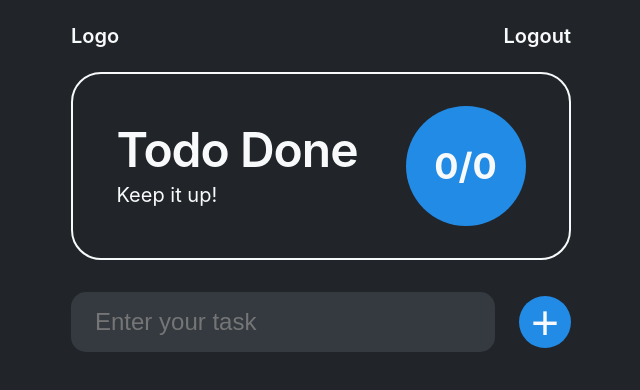
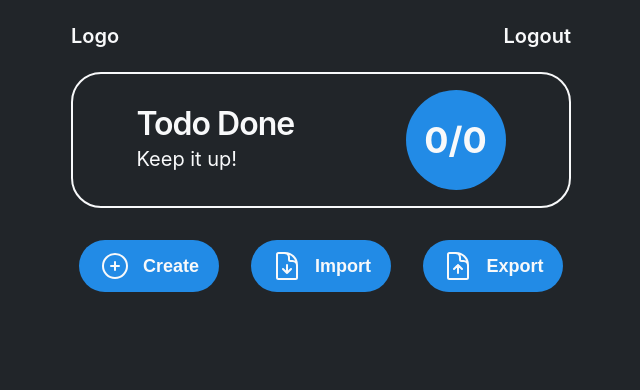
Before and after one commit to chicuongvo/todo-list, a React (Create React App) app: page / in a window 1280 px wide. Shown: the top 390 px of the page, without its empty margins (319-959 px from the left). Built offline with nearby package versions, Linux system fonts and the light colour scheme.

Commit message:
Add import & export excel file features

```diff
--- a/package.json
+++ b/package.json
@@ -9,7 +9,8 @@
     "react": "^18.3.1",
     "react-dom": "^18.3.1",
     "react-scripts": "5.0.1",
-    "web-vitals": "^2.1.4"
+    "web-vitals": "^2.1.4",
+    "xlsx": "^0.18.5"
   },
   "scripts": {
     "start": "react-scripts start",
--- a/src/App.js
+++ b/src/App.js
@@ -1,8 +1,10 @@
+import Dropbox from "./components/Dropbox";
 import FormTodo from "./components/FormTodo";
 import Header from "./components/Header";
+import Modal from "./components/Modal";
 import Nav from "./components/Nav";
 import TodoList from "./components/TodoList";
-import { useEffect, useRef, useReducer, createContext } from "react";
+import { useEffect, useRef, useReducer, createContext, useState } from "react";
 
 const taskReducer = (tasks, action) => {
   switch (action.type) {
@@ -17,9 +19,20 @@ const taskReducer = (tasks, action) => {
     case "edit":
       return tasks.map(task =>
         task.id === action.payload.id
-          ? { ...task, desc: action.payload.desc }
+          ? {
+              ...task,
+              name: action.payload.name,
+              desc: action.payload.desc,
+              deadline: action.payload.deadline,
+            }
           : task
       );
+    case "import": {
+      const newTasks = action.payload.map(task => {
+        return { ...task, id: crypto.randomUUID() };
+      });
+      return [...tasks, ...newTasks];
+    }
     default:
       throw new Error("Unknown action");
   }
@@ -28,6 +41,9 @@ const taskReducer = (tasks, action) => {
 export const TaskContext = createContext();
 
 function App() {
+  const [isOpenModal, setIsOpenModal] = useState(false);
+  const [isOpenDropbox, setIsOpenDropbox] = useState(false);
+  const [selectedTask, setSelectedTask] = useState(null);
   const [tasks, dispatch] = useReducer(
     taskReducer,
     null,
@@ -41,13 +57,6 @@ function App() {
       localStorage.setItem("tasks", JSON.stringify(tasks));
     },
     [tasks]
-  );
-
-  useEffect(
-    function () {
-      inputEl.current.focus();
-    },
-    [inputEl]
   );
 
   const handleAddTask = task => {
@@ -66,6 +75,10 @@ function App() {
     dispatch({ type: "edit", payload: task });
   };
 
+  const handleImportTasks = tasks => {
+    dispatch({ type: "import", payload: tasks });
+  };
+
   return (
     <TaskContext.Provider
       value={{
@@ -74,14 +87,23 @@ function App() {
         onMarkTask: handleMarkTask,
         onDeleteTask: handleDeleteTask,
         onEditTask: handleEditTask,
+        onImportTasks: handleImportTasks,
+        isOpenModal,
+        setIsOpenModal,
+        selectedTask,
+        setSelectedTask,
+        isOpenDropbox,
+        setIsOpenDropbox,
       }}
     >
       <div className="wrapper">
         <Nav />
         <main>
           <Header />
-          <FormTodo ref={inputEl}></FormTodo>
+          <FormTodo />
           <TodoList />
+          <Modal />
+          <Dropbox />
         </main>
       </div>
     </TaskContext.Provider>
--- /dev/null
+++ b/src/components/Dropbox.js
@@ -0,0 +1,64 @@
+import { useContext, useState } from "react";
+import * as XLSX from "xlsx";
+import { TaskContext } from "../App";
+import styles from "../styles/Modal.module.css";
+
+function Dropbox() {
+  const [excelData, setExcelData] = useState([]);
+  const { isOpenDropbox, setIsOpenDropbox, onImportTasks } =
+    useContext(TaskContext);
+
+  const handleFileUpload = event => {
+    const file = event.target.files[0];
+    console.log(file);
+    if (file) {
+      const reader = new FileReader();
+
+      reader.onload = e => {
+        const data = e.target.result;
+
+        const workbook = XLSX.read(data, { type: "binary" });
+
+        const sheetName = workbook.SheetNames[0];
+        const sheet = workbook.Sheets[sheetName];
+
+        const jsonData = XLSX.utils.sheet_to_json(sheet);
+
+        setExcelData(jsonData);
+        console.log(jsonData);
+      };
+
+      reader.readAsArrayBuffer(file);
+    }
+  };
+
+  const handleSubmit = e => {
+    e.preventDefault();
+    setIsOpenDropbox(false);
+    onImportTasks(excelData);
+  };
+
+  return (
+    <div className={isOpenDropbox ? "" : "hidden"}>
+      <form className="form-upload" onSubmit={handleSubmit}>
+        <button
+          type="action"
+          className={styles["btn--close-modal"]}
+          onClick={e => {
+            e.preventDefault();
+            setIsOpenDropbox(false);
+          }}
+        >
+          ×
+        </button>
+        <input type="file" accept=".xls,.xlsx" onChange={handleFileUpload} />
+        <button className="btn-add-file" type="submit">
+          Upload file Excel
+        </button>
+      </form>
+      <div className={styles["overlay"]}></div>
+    </div>
+  );
+}
+
+export default Dropbox;
--- a/src/components/FormTodo.js
+++ b/src/components/FormTodo.js
@@ -1,31 +1,79 @@
-import { useState, forwardRef, useContext } from "react";
+import { useContext } from "react";
 import { TaskContext } from "../App";
+import * as XLSX from "xlsx";
 
-const FormTodo = forwardRef((_, ref) => {
-  const [task, setTask] = useState("");
-  const { onAddTask } = useContext(TaskContext);
+const FormTodo = () => {
+  const { tasks, setIsOpenModal, setIsOpenDropbox } = useContext(TaskContext);
 
   const handleSubmit = e => {
     e.preventDefault();
-    if (!task) return;
-    const id = crypto.randomUUID();
-    const newTask = { desc: task, id, isDone: false };
-    onAddTask(newTask);
-    setTask("");
+    setIsOpenModal(true);
+  };
+
+  const handleExport = () => {
+    const ws = XLSX.utils.json_to_sheet(tasks);
+
+    const wb = XLSX.utils.book_new();
+    XLSX.utils.book_append_sheet(wb, ws, "Data");
+
+    XLSX.writeFile(wb, "data.xlsx");
   };
 
   return (
-    <form onSubmit={handleSubmit}>
-      <input
-        type="text"
-        value={task}
-        placeholder="Enter your task"
-        onChange={e => setTask(e.target.value)}
-        ref={ref}
-      />
-      <button>+</button>
-    </form>
+    <div className="box-add-task">
+      <button className="btn-add-task" onClick={handleSubmit}>
+        <svg
+          xmlns="http://www.w3.org/2000/svg"
+          fill="none"
+          viewBox="0 0 24 24"
+          strokeWidth={1.5}
+          stroke="currentColor"
+          className="icon-upload"
+        >
+          <path
+            strokeLinecap="round"
+            strokeLinejoin="round"
+            d="M12 9v6m3-3H9m12 0a9 9 0 1 1-18 0 9 9 0 0 1 18 0Z"
+          />
+        </svg>
+        Create
+      </button>
+      <button className="btn-add-task" onClick={() => setIsOpenDropbox(true)}>
+        <svg
+          xmlns="http://www.w3.org/2000/svg"
+          fill="none"
+          viewBox="0 0 24 24"
+          strokeWidth={1.5}
+          stroke="currentColor"
+          className="icon-upload"
+        >
+          <path
+            strokeLinecap="round"
+            strokeLinejoin="round"
+            d="M19.5 14.25v-2.625a3.375 3.375 0 0 0-3.375-3.375h-1.5A1.125 1.125 0 0 1 13.5 7.125v-1.5a3.375 3.375 0 0 0-3.375-3.375H8.25m.75 12 3 3m0 0 3-3m-3 3v-6m-1.5-9H5.625c-.621 0-1.125.504-1.125 1.125v17.25c0 .621.504 1.125 1.125 1.125h12.75c.621 0 1.125-.504 1.125-1.125V11.25a9 9 0 0 0-9-9Z"
+          />
+        </svg>
+        Import
+      </button>
+      <button className="btn-add-task" onClick={handleExport}>
+        <svg
+          xmlns="http://www.w3.org/2000/svg"
+          fill="none"
+          viewBox="0 0 24 24"
+          strokeWidth={1.5}
+          stroke="currentColor"
+          className="icon-upload"
+        >
+          <path
+            strokeLinecap="round"
+            strokeLinejoin="round"
+            d="M19.5 14.25v-2.625a3.375 3.375 0 0 0-3.375-3.375h-1.5A1.125 1.125 0 0 1 13.5 7.125v-1.5a3.375 3.375 0 0 0-3.375-3.375H8.25m6.75 12-3-3m0 0-3 3m3-3v6m-1.5-15H5.625c-.621 0-1.125.504-1.125 1.125v17.25c0 .621.504 1.125 1.125 1.125h12.75c.621 0 1.125-.504 1.125-1.125V11.25a9 9 0 0 0-9-9Z"
+          />
+        </svg>
+        Export
+      </button>
+    </div>
   );
-});
+};
 
 export default FormTodo;
--- /dev/null
+++ b/src/components/Modal.js
@@ -0,0 +1,66 @@
+import { useContext } from "react";
+import styles from "../styles/Modal.module.css";
+import { TaskContext } from "../App";
+
+function Modal() {
+  const {
+    isOpenModal,
+    setIsOpenModal,
+    onAddTask,
+    selectedTask,
+    onEditTask,
+    setSelectedTask,
+  } = useContext(TaskContext);
+  const handleSubmit = event => {
+    event.preventDefault();
+    setIsOpenModal(false);
+    const formData = new FormData(event.target);
+    event.target.reset();
+    const newTask = Object.fromEntries(formData);
+    newTask.id = crypto.randomUUID();
+    newTask.isDone = false;
+    if (!selectedTask) onAddTask(newTask);
+    else onEditTask({ ...newTask, id: selectedTask.id });
+    setSelectedTask(null);
+  };
+  const today = new Date().toISOString().split("T")[0];
+  return (
+    <div className={isOpenModal ? "" : "hidden"}>
+      <div className={styles.modal}>
+        <button
+          className={styles["btn--close-modal"]}
+          onClick={() => {
+            setIsOpenModal(false);
+            setSelectedTask(null);
+          }}
+        >
+          ×
+        </button>
+        <h2 className={styles["modal__header"]}>Let's create some tasks!</h2>
+        <form className={styles["modal__form"]} onSubmit={handleSubmit}>
+          <label>Task Name</label>
+          <input
+            type="text"
+            name="name"
+            required
+            defaultValue={selectedTask?.name}
+          />
+          <label>Description</label>
+          <input type="text" name="desc" defaultValue={selectedTask?.desc} />
+          <label>Deadline</label>
+          <input
+            type="date"
+            name="deadline"
+            defaultValue={selectedTask?.deadline ?? today}
+          />
+          <button className={styles.btn} type="submit">
+            Save
+          </button>
+        </form>
+      </div>
+      <div className={styles["overlay"]}></div>;
+    </div>
+  );
+}
+
+export default Modal;
--- a/src/components/TodoList.js
+++ b/src/components/TodoList.js
@@ -1,8 +1,7 @@
-import { useState, useRef, useEffect, useContext } from "react";
+import { useContext } from "react";
 import { TaskContext } from "../App";
 
 import EditIcon from "../assets/EditIcon";
-import DoneIcon from "../assets/DoneIcon";
 import DeleteIcon from "../assets/DeleteIcon";
 
 export default function TodoList() {
@@ -11,63 +10,28 @@ export default function TodoList() {
   return (
     <ul className="todo-list">
       {tasks.map(task => (
-        <TaskItem key={task.id} {...task}></TaskItem>
+        <TaskItem key={task.id} task={task}></TaskItem>
       ))}
     </ul>
   );
 }
 
-function TaskItem({ id, desc, isDone }) {
-  const { onMarkTask, onDeleteTask, onEditTask } = useContext(TaskContext);
-  const [isEditing, setIsEditing] = useState(false);
-  const [task, setTask] = useState(desc);
-  const inputEl = useRef(null);
+function TaskItem({ task }) {
+  const { onMarkTask, onDeleteTask, setIsOpenModal, setSelectedTask } =
+    useContext(TaskContext);
 
-  useEffect(
-    function () {
-      if (isEditing) inputEl.current.focus();
-    },
-    [isEditing]
-  );
-
-  const handleSubmit = e => {
-    e.preventDefault();
-    setIsEditing(false);
-    onEditTask({ desc: task, id, isDone });
-  };
-
-  const handleEditClick = () => {
-    setIsEditing(prev => !prev);
-  };
-
-  const handleDoneClick = () => {
-    setIsEditing(false);
-    onEditTask({ desc: task, id, isDone });
+  const handleEditClick = task => {
+    setIsOpenModal(true);
+    setSelectedTask(task);
   };
 
   return (
-    <li className={`task ${isDone ? "task--done" : ""}`}>
-      <div className="radio" onClick={() => onMarkTask(id)}></div>
-      {isEditing ? (
-        <>
-          <form className="task-form" value={task} onSubmit={handleSubmit}>
-            <input
-              className="task-input"
-              type="text"
-              value={task}
-              onChange={e => setTask(e.target.value)}
-              ref={inputEl}
-            />
-          </form>
-          <DoneIcon onClick={handleDoneClick} />
-        </>
-      ) : (
-        <>
-          <p>{desc}</p>
-          <EditIcon onClick={handleEditClick} />
-        </>
-      )}
-      <DeleteIcon onClick={() => onDeleteTask(id)} />
+    <li className={`task ${task.isDone ? "task--done" : ""}`}>
+      <div className="radio" onClick={() => onMarkTask(task.id)}></div>
+      <p className="task-name">{task.name}</p>
+      <p className="deadline">{task.deadline}</p>
+      <EditIcon onClick={() => handleEditClick(task)} />
+      <DeleteIcon onClick={() => onDeleteTask(task.id)} />
     </li>
   );
 }
--- a/src/index.css
+++ b/src/index.css
@@ -29,6 +29,7 @@ html {
   font-family: "Inter", sans-serif;
   color: var(--color-snd);
   background-color: var(--color-rd);
+  font-size: 62.5%;
 }
 
 .wrapper {
@@ -63,8 +64,8 @@ main {
   border: 2px solid var(--color-snd);
   /* width: 500px; */
   display: flex;
-  padding: 32px 0;
-  justify-content: center;
+  padding: 16px 0;
+  justify-content: space-evenly;
   align-items: center;
   gap: 48px;
   border-radius: 30px;
@@ -72,7 +73,7 @@ main {
 }
 
 .bigger-text {
-  font-size: 48px;
+  font-size: 32px;
   font-weight: 600;
   letter-spacing: -1px;
   line-height: 1.2;
@@ -86,8 +87,8 @@ main {
 
 .summary {
   background-color: var(--color-main);
-  height: 120px;
-  width: 120px;
+  height: 100px;
+  width: 100px;
   border-radius: 50%;
   display: flex;
   justify-content: center;
@@ -127,10 +128,44 @@ form button {
   border: none;
 }
 
+.btn-add-task,
+.btn-add-file {
+  display: flex;
+  justify-content: center;
+  gap: 12px;
+  align-items: center;
+  font-size: 18px;
+  font-weight: 600;
+  height: 52px;
+  width: 140px;
+  color: var(--color-snd);
+  background-color: var(--color-main);
+  border-radius: 999px;
+
+  border: none;
+}
+
+.btn-add-file {
+  padding: 0 12px;
+  width: 200px;
+}
+
+.icon-upload {
+  height: 32px;
+  width: 32px;
+}
+
 .todo-list {
   list-style-type: none;
+  height: 100%;
   overflow-y: scroll;
   margin-bottom: 32px;
+}
+
+.box-add-task {
+  display: flex;
+  justify-content: center;
+  gap: 32px;
 }
 
 .radio {
@@ -160,7 +195,7 @@ form button {
   margin-bottom: 16px;
 }
 
-.task p {
+.task-desc {
   text-overflow: ellipsis;
   flex: 1;
   height: 100%;
@@ -182,6 +217,64 @@ form button {
   border-radius: 0;
 }
 
+.task-name-container {
+  flex: 1;
+}
+
+.task-name {
+  font-size: 28px;
+  font-weight: 700;
+  flex: 1;
+}
+
+.task-desc {
+  font-size: 20px;
+}
+
 ::-webkit-scrollbar {
   display: none;
 }
+
+.hidden {
+  visibility: hidden;
+}
+
+.task-desc {
+  flex: 1;
+}
+
+.deadline {
+  font-size: 16px;
+  background-color: #a5d8ff;
+  color: #343a40;
+  width: fit-content;
+  padding: 6px 12px;
+  border-radius: 999px;
+}
+
+form.form-upload {
+  position: fixed;
+  top: 50%;
+  left: 50%;
+  transform: translate(-50%, -50%);
+  max-width: 50rem;
+  background-color: #f3f3f3;
+  color: #333;
+  padding: 6rem 6.5rem;
+  box-shadow: 0 4rem 6rem rgba(0, 0, 0, 0.3);
+  z-index: 1000;
+  transition: all 0.5s;
+  display: flex;
+  flex-direction: column;
+}
+
+form input {
+  outline: none;
+  flex-grow: 1;
+  background-color: #343a40;
+  color: var(--color-snd);
+  padding: 16px;
+  font-size: 18px;
+  border: none;
+  border-radius: 15px;
+}
--- /dev/null
+++ b/src/styles/Modal.module.css
@@ -0,0 +1,78 @@
+/* MODAL WINDOW */
+/* @import url("https://fonts.googleapis.com/css?family=Inter"); */
+
+.modal {
+  position: fixed;
+  top: 50%;
+  left: 50%;
+  transform: translate(-50%, -50%);
+  max-width: 60rem;
+  background-color: #f3f3f3;
+  color: #333;
+  padding: 5rem 6rem;
+  box-shadow: 0 4rem 6rem rgba(0, 0, 0, 0.3);
+  z-index: 1000;
+  transition: all 0.5s;
+}
+
+.overlay {
+  position: fixed;
+  top: 0;
+  left: 0;
+  width: 100%;
+  height: 100%;
+  background-color: rgba(0, 0, 0, 0.5);
+  backdrop-filter: blur(4px);
+  z-index: 100;
+  transition: all 0.5s;
+}
+
+.modal__header {
+  font-size: 3.25rem;
+  margin-bottom: 4.5rem;
+  line-height: 1.5;
+}
+
+.modal__form {
+  margin: 0 3rem;
+  display: grid;
+  grid-template-columns: 1fr 2fr;
+  align-items: center;
+  gap: 2.5rem;
+}
+
+.modal__form label {
+  font-size: 1.8rem;
+  font-weight: 500;
+}
+
+.modal__form input {
+  font-size: 1.7rem;
+  padding: 1rem 1.5rem;
+  border: 1px solid #ddd;
+  border-radius: 0.5rem;
+  color: #333;
+  background-color: #fff;
+}
+
+.modal__form button {
+  grid-column: 1 / span 2;
+  justify-self: center;
+  margin-top: 1rem;
+  font-size: 18px;
+  padding: 0 32px;
+  width: fit-content;
+  border-radius: 999px;
+}
+
+.btn--close-modal {
+  font-family: inherit;
+  color: inherit;
+  position: absolute;
+  top: 0.5rem;
+  right: 2rem;
+  font-size: 4rem;
+  cursor: pointer;
+  border: none;
+  background: none;
+}
```
Also changed, not shown: 1 other file (tests, documents, lock files or other folders).
